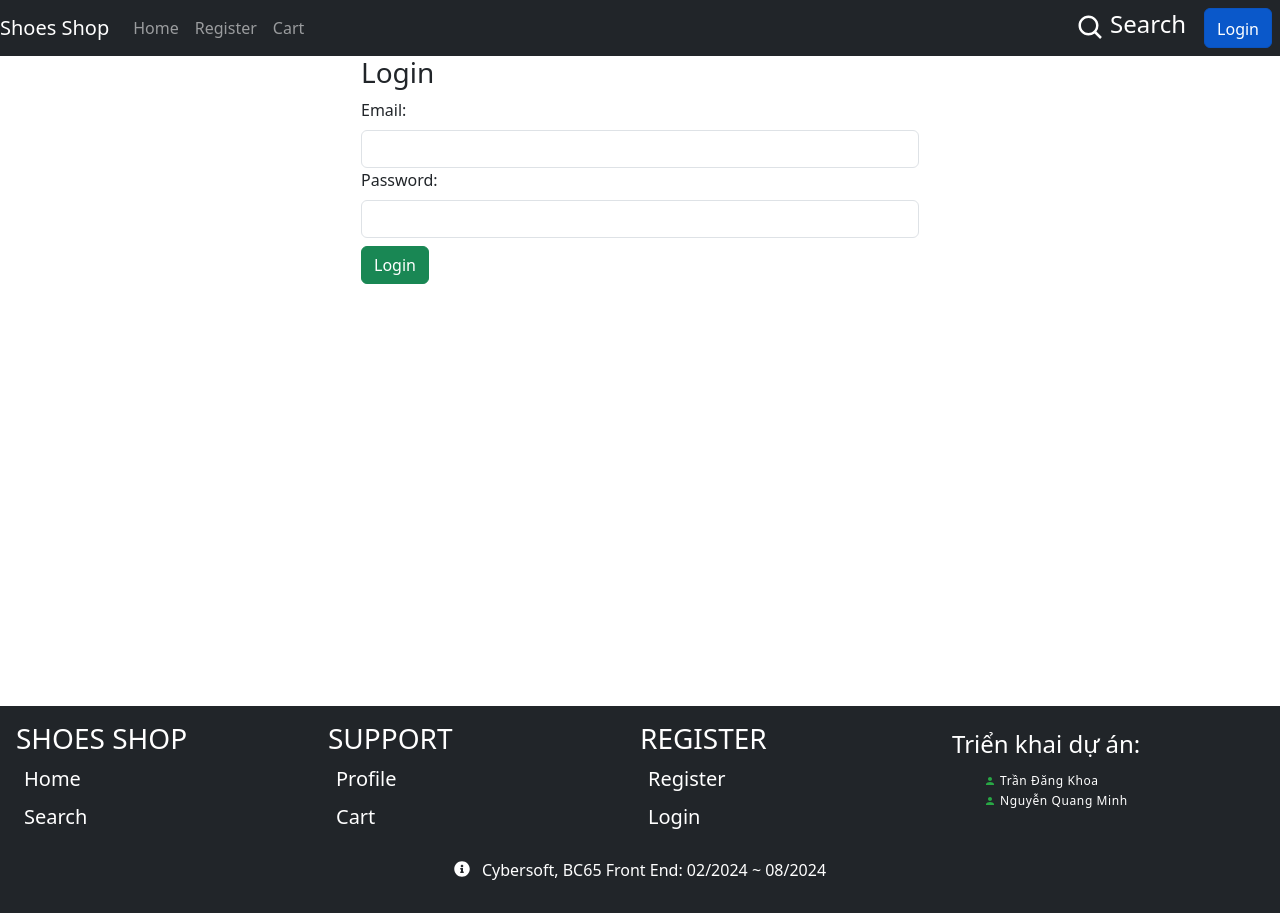
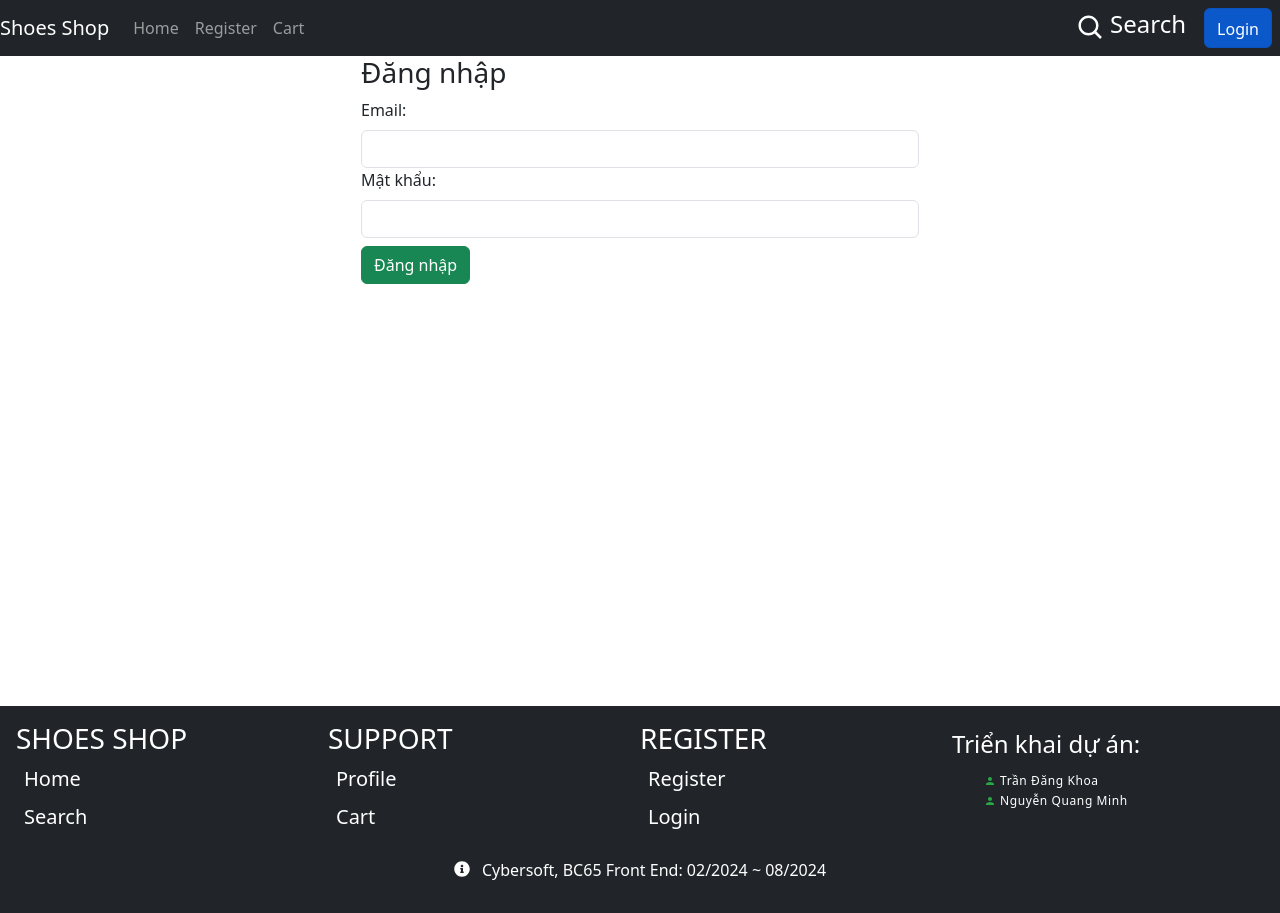
Before and after one commit to pcr9350/BC65_TranDangKhoa_NguyenQuangMinh_Capstone_ReactJS_ShoesShop, a React (Vite) app: page /login in a window 1280 px wide. Built offline with nearby package versions, Linux system fonts and the light colour scheme.

Commit message:
update login

```diff
--- a/src/pages/Login/Login.jsx
+++ b/src/pages/Login/Login.jsx
@@ -1,46 +1,124 @@
-import React from 'react'
-import {useFormik} from 'formik'
-import * as yup from 'yup'
-import { loginApiActionAsync } from '../../redux/reducers/userReducer'
-import { useDispatch } from 'react-redux'
+// import React from 'react'
+// import {useFormik} from 'formik'
+// import * as yup from 'yup'
+// import { loginApiActionAsync } from '../../redux/reducers/userReducer'
+// import { useDispatch } from 'react-redux'
+
+// const Login = () => {
+//   const dispatch = useDispatch();
+//   const frmLogin = useFormik({
+//     initialValues:{
+//       email:'',
+//       password:''
+//     },
+//     validationSchema: yup.object().shape({
+//       email: yup.string().required('Email cannot be blank').email('Email is invalid'),
+//       password: yup.string().required('Password cannot be blank')
+//     }),
+//     onSubmit: (userLogin) =>{
+//       // console.log(userLogin)
+//       const actionAsync = loginApiActionAsync(userLogin);
+//       dispatch(actionAsync);
+//     }
+//   })
+//   return (
+//     <div className='container'>
+//       <form onSubmit={frmLogin.handleSubmit} className='w-50 mx-auto '>
+//         <h3>Login</h3>
+//         <div className="form-group">
+//         <label htmlFor='email'>Email: </label>
+//         <input className='form-control mt-2' name='email' id='email' onChange={frmLogin.handleChange} onBlur={frmLogin.handleBlur} />
+//         {frmLogin.errors.email && <p className='text text-danger'>{frmLogin.errors.email}</p>}
+//         </div>
+//         <div className="form-group">
+//         <label htmlFor='password mt-2'>Password:</label>
+//         <input className='form-control mt-2' type='password' name='password' id='password' onChange={frmLogin.handleChange} onBlur={frmLogin.handleBlur} />
+//         {frmLogin.errors.password && <p className='text text-danger'>{frmLogin.errors.password}</p>}
+//         </div>
+//         <div className="form-group">
+//           <button className='btn btn-success mt-2' type='submit' disabled={!frmLogin.isValid}>Login</button>
+//         </div>
+//       </form>
+//     </div>
+//   )
+// }
+
+// export default Login
+import React from 'react';
+import { useFormik } from 'formik';
+import * as yup from 'yup';
+import { useDispatch } from 'react-redux';
+import { useNavigate } from 'react-router-dom';
+import { loginApiActionAsync } from '../../redux/reducers/userReducer';
 
 const Login = () => {
   const dispatch = useDispatch();
+  const navigate = useNavigate();
+
   const frmLogin = useFormik({
-    initialValues:{
-      email:'',
-      password:''
+    initialValues: {
+      email: '',
+      password: ''
     },
     validationSchema: yup.object().shape({
-      email: yup.string().required('Email cannot be blank').email('Email is invalid'),
-      password: yup.string().required('Password cannot be blank')
+      email: yup.string().required('Email không được để trống').email('Email không hợp lệ'),
+      password: yup.string().required('Mật khẩu không được để trống')
     }),
-    onSubmit: (userLogin) =>{
-      // console.log(userLogin)
-      const actionAsync = loginApiActionAsync(userLogin);
-      dispatch(actionAsync);
+    onSubmit: async (userLogin) => {
+      try {
+        await dispatch(loginApiActionAsync(userLogin));
+        navigate('/');
+      } catch (error) {
+        console.error('Login failed', error);
+      }
     }
-  })
+  });
+
   return (
     <div className='container'>
-      <form onSubmit={frmLogin.handleSubmit} className='w-50 mx-auto '>
-        <h3>Login</h3>
+      <form onSubmit={frmLogin.handleSubmit} className='w-50 mx-auto'>
+        <h3>Đăng nhập</h3>
         <div className="form-group">
-        <label htmlFor='email'>Email: </label>
-        <input className='form-control mt-2' name='email' id='email' onChange={frmLogin.handleChange} onBlur={frmLogin.handleBlur} />
-        {frmLogin.errors.email && <p className='text text-danger'>{frmLogin.errors.email}</p>}
+          <label htmlFor='email'>Email: </label>
+          <input
+            className='form-control mt-2'
+            name='email'
+            id='email'
+            onChange={frmLogin.handleChange}
+            onBlur={frmLogin.handleBlur}
+            value={frmLogin.values.email}
+          />
+          {frmLogin.touched.email && frmLogin.errors.email && (
+            <p className='text text-danger'>{frmLogin.errors.email}</p>
+          )}
         </div>
         <div className="form-group">
-        <label htmlFor='password mt-2'>Password:</label>
-        <input className='form-control mt-2' type='password' name='password' id='password' onChange={frmLogin.handleChange} onBlur={frmLogin.handleBlur} />
-        {frmLogin.errors.password && <p className='text text-danger'>{frmLogin.errors.password}</p>}
+          <label htmlFor='password'>Mật khẩu:</label>
+          <input
+            className='form-control mt-2'
+            type='password'
+            name='password'
+            id='password'
+            onChange={frmLogin.handleChange}
+            onBlur={frmLogin.handleBlur}
+            value={frmLogin.values.password}
+          />
+          {frmLogin.touched.password && frmLogin.errors.password && (
+            <p className='text text-danger'>{frmLogin.errors.password}</p>
+          )}
         </div>
         <div className="form-group">
-          <button className='btn btn-success mt-2' type='submit' disabled={!frmLogin.isValid}>Login</button>
+          <button
+            className='btn btn-success mt-2'
+            type='submit'
+            disabled={!frmLogin.isValid || frmLogin.isSubmitting}
+          >
+            Đăng nhập
+          </button>
         </div>
       </form>
     </div>
-  )
-}
+  );
+};
 
-export default Login
+export default Login;
--- a/src/redux/reducers/userReducer.tsx
+++ b/src/redux/reducers/userReducer.tsx
@@ -42,7 +42,7 @@ export const loginApiActionAsync = (userLogin) => {
       setCookie(ACCESS_TOKEN, res.data.content.accessToken, 30);
       const action = setLoginAction(res.data.content);
       dispatch(action);
-      routeLink.push("/profile");
+      routeLink.push("/home");
     } catch (err) {
       console.log(err);
     }
```
